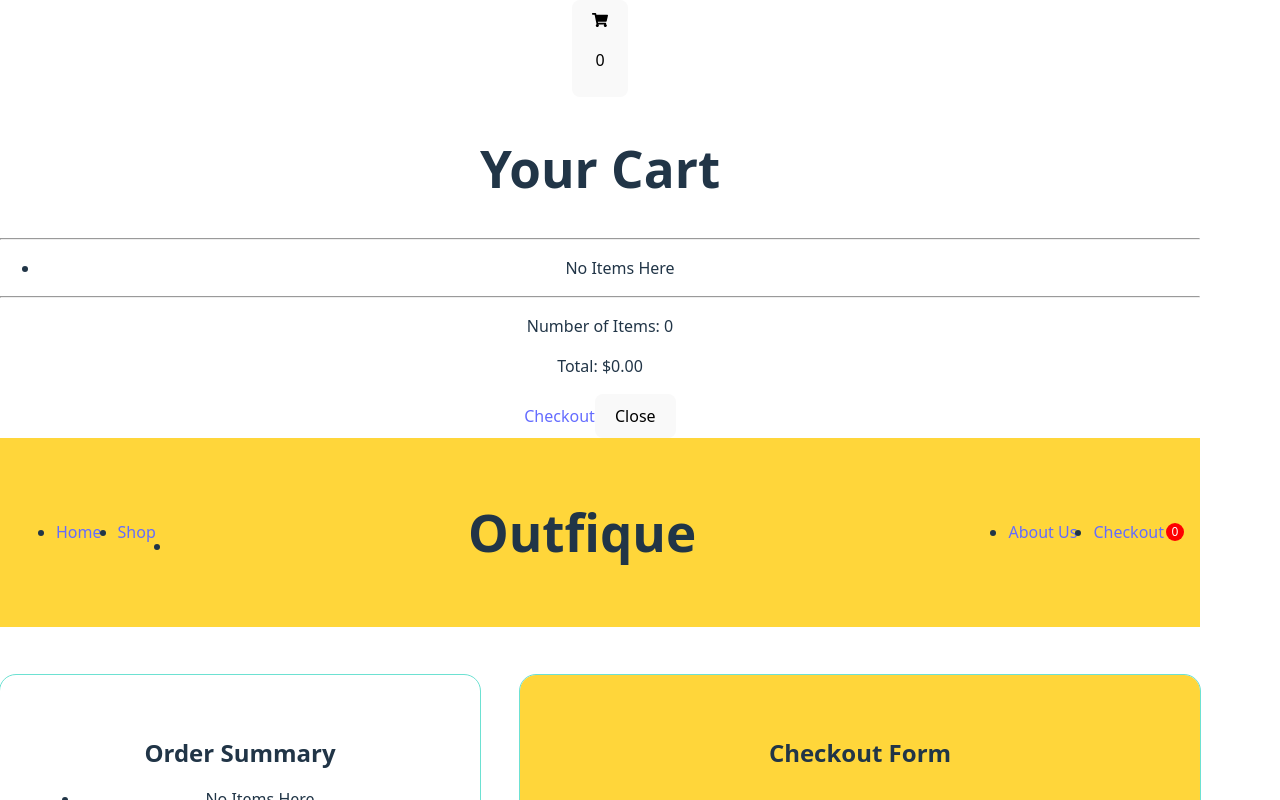
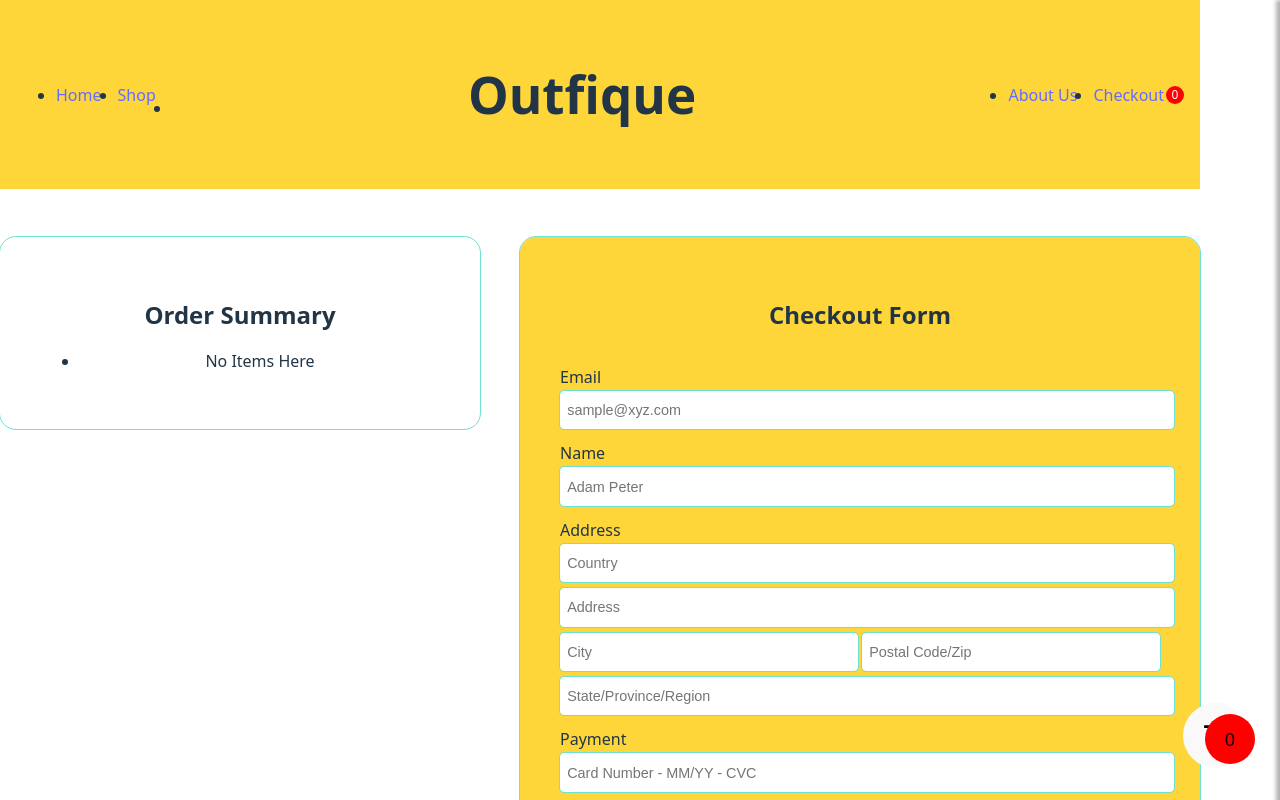
Before and after one commit to StephAdongo/shopping-cart2, a React (Vite) app in the folder shopping-cart2/: page /CheckoutPage in a window 1280 px wide. Shown: the top 800 px of the page. Built offline with nearby package versions, Linux system fonts and the light colour scheme.

Commit message:
Add style to the shoppingcart components

```diff
--- a/shopping-cart2/src/styles/ShoppingCart.module.css
+++ b/shopping-cart2/src/styles/ShoppingCart.module.css
@@ -0,0 +1,202 @@
+
+/* Cart Panel */
+.cart-panel {
+  background-color: #eeeeee;
+  width: 320px;
+  height: 100vh;
+  padding: 1.25rem;
+  box-shadow: -4px 0px 4px 0px rgba(0, 0, 0, 0.3);
+  display: flex;
+  flex-direction: column;
+  gap: 1rem;
+  position: fixed;
+  top: 0;
+  right: 0;
+  transition: transform 0.3s ease-in-out;
+  z-index: 20;
+}
+
+.cart-panel.open {
+  transform: translateX(0);
+}
+
+.cart-panel.close {
+  transform: translateX(100%);
+}
+
+.cart-panel a {
+  color: #fff;
+}
+
+.cart-panel > ul {
+  flex-grow: 1;
+  display: flex;
+  flex-direction: column;
+  gap: 1rem;
+  overflow-y: auto;
+}
+
+.cart-panel > div > p {
+  text-align: start;
+}
+
+.cart-panel > div:last-of-type {
+  margin-top: auto;
+  display: flex;
+  flex-direction: column;
+  gap: 1rem;
+}
+
+.cart-panel > div > button {
+  font-weight: 600;
+  background-color: transparent;
+  color: #0276ff;
+  outline: 2px solid #0276ff;
+}
+
+.cart-panel > div > button:hover,
+.cart-panel > div > button:active {
+  color: #fff;
+  background-color: #0276ff;
+  outline: none;
+}
+
+.checkout-button {
+  background-color: #0276ff;
+  border-radius: 8px;
+  border-style: none;
+  box-shadow: rgba(255, 255, 255, 0.26) 0 1px 2px inset;
+  color: #fff;
+  cursor: pointer;
+  font-size: 100%;
+  line-height: 18px;
+  padding: 10px 24px;
+  text-align: center;
+  transition: color 0.13s ease-in-out, background 0.13s ease-in-out,
+    opacity 0.13s ease-in-out, box-shadow 0.13s ease-in-out;
+  user-select: none;
+  -webkit-user-select: none;
+  touch-action: manipulation;
+}
+
+.checkout-button:active,
+.checkout-button:hover {
+  background-color: #59a4ff;
+}
+
+/* Cart Item */
+.cart-item {
+  background-color: #ffd63a;
+  width: 100%;
+  height: 100px;
+  padding: 1rem;
+  border: 1px solid #017410;
+  border-radius: 6px;
+  display: flex;
+  justify-content: space-between;
+  align-items: center;
+  gap: 8px;
+}
+
+.cart-item > div:first-of-type {
+  min-width: 64px;
+  min-height: 64px;
+  display: flex;
+  justify-content: center;
+  align-items: center;
+  position: relative;
+}
+
+.cart-item > div:last-of-type {
+  height: 100%;
+  flex-grow: 2;
+  display: flex;
+  flex-direction: column;
+  align-items: start;
+  overflow: hidden;
+}
+
+.cart-item > div:first-of-type > img {
+  width: 100%;
+  height: 100%;
+  object-fit: contain;
+  position: absolute;
+}
+
+.cart-item > div:last-of-type > p {
+  width: 100%;
+  line-height: 1rem;
+  text-align: start;
+  white-space: nowrap;
+  overflow: hidden;
+  text-overflow: ellipsis;
+}
+
+.quantity {
+  width: 1em;
+  height: 1em;
+  font-size: 1em;
+  font-weight: 500;
+  color: #000000;
+  background-color: #bbbbbb;
+  padding: 12px;
+  border-radius: 50%;
+  position: absolute;
+  display: flex;
+  align-items: center;
+  justify-content: center;
+  left: -8px;
+  top: -8px;
+}
+
+.cart-item > div:last-of-type > p:nth-child(2) {
+  font-size: 0.8em;
+  color: #797979;
+}
+
+.cart-item > div > p:last-of-type {
+  margin-top: auto;
+}
+
+.cart-item > button {
+  font-size: 0.8em;
+  width: 25px;
+  height: 25px;
+  padding: 8px;
+  border-radius: 50%;
+  display: flex;
+  justify-content: center;
+  align-items: center;
+}
+
+/* Cart Button */
+.cart-button {
+  font-size: 1.5em;
+  width: 65px;
+  height: 65px;
+  border-radius: 50%;
+  display: flex;
+  align-items: center;
+  justify-content: center;
+  padding: 0.25em;
+  cursor: pointer;
+  position: fixed;
+  right: 2rem;
+  bottom: 2rem;
+  z-index: 10;
+}
+
+.cart-button > p {
+  font-size: 0.75em;
+  background-color: #ff0000;
+  width: 1em;
+  height: 1em;
+  padding: 16px;
+  border-radius: 50%;
+  position: absolute;
+  display: flex;
+  align-items: center;
+  justify-content: center;
+  right: -8px;
+  top: -8px;
+}
```
